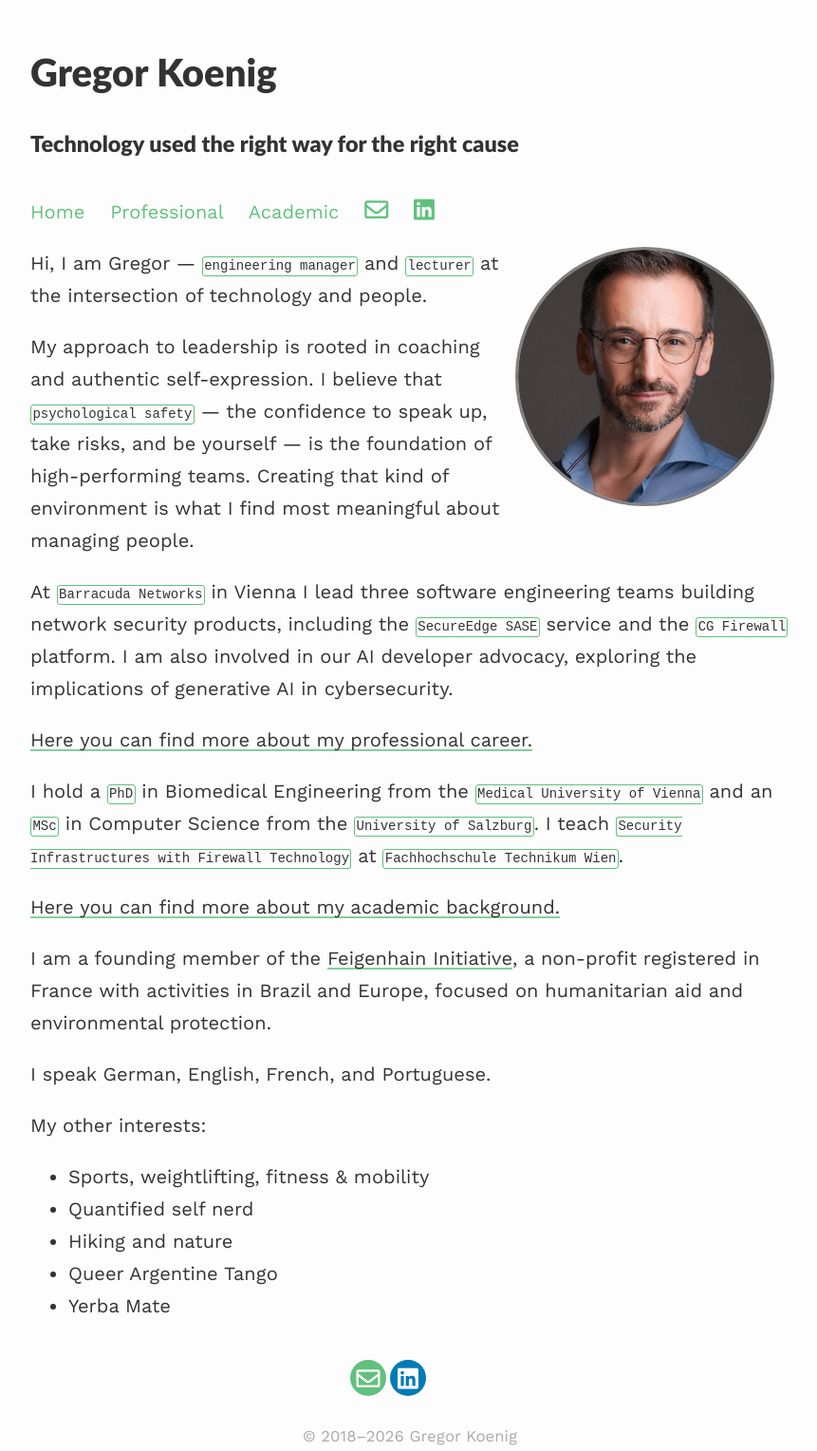
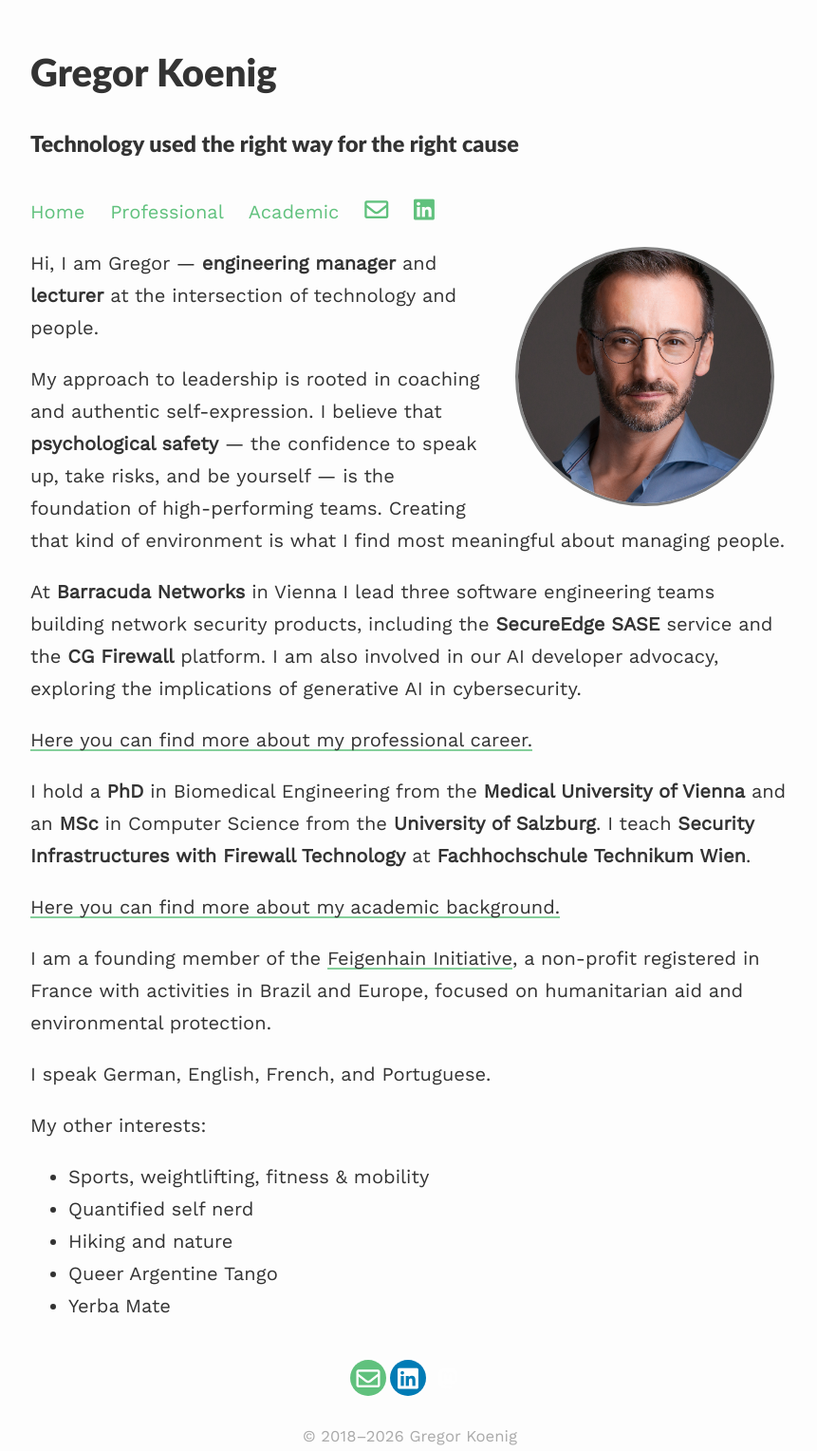
Before and after one commit to gregorkoenig/gregorkoenig.github.io, a Jekyll site: the page built from index.md, in a window 1280 px wide. Shown: the whole page at 95% size, without its empty margins (208-1069 px from the left). Built offline with Jekyll 4.4.1, drawn with Linux system fonts in a browser that asks for light colours; nearby versions of some CDN libraries.

Commit message:
Replace backtick emphasis with bold on homepage
Co-Authored-By: Claude Sonnet 4.6 <noreply@anthropic.com>

```diff
--- a/index.md
+++ b/index.md
@@ -7,15 +7,15 @@ profile:
 published: true
 ---
 
-Hi, I am Gregor — `engineering manager` and `lecturer` at the intersection of technology and people.
+Hi, I am Gregor — **engineering manager** and **lecturer** at the intersection of technology and people.
 
-My approach to leadership is rooted in coaching and authentic self-expression. I believe that `psychological safety` — the confidence to speak up, take risks, and be yourself — is the foundation of high-performing teams. Creating that kind of environment is what I find most meaningful about managing people.
+My approach to leadership is rooted in coaching and authentic self-expression. I believe that **psychological safety** — the confidence to speak up, take risks, and be yourself — is the foundation of high-performing teams. Creating that kind of environment is what I find most meaningful about managing people.
 
-At `Barracuda Networks` in Vienna I lead three software engineering teams building network security products, including the `SecureEdge SASE` service and the `CG Firewall` platform. I am also involved in our AI developer advocacy, exploring the implications of generative AI in cybersecurity.
+At **Barracuda Networks** in Vienna I lead three software engineering teams building network security products, including the **SecureEdge SASE** service and the **CG Firewall** platform. I am also involved in our AI developer advocacy, exploring the implications of generative AI in cybersecurity.
 
 [Here you can find more about my professional career.](https://gregorkoenig.github.io/professional)
 
-I hold a `PhD` in Biomedical Engineering from the `Medical University of Vienna` and an `MSc` in Computer Science from the `University of Salzburg`. I teach `Security Infrastructures with Firewall Technology` at `Fachhochschule Technikum Wien`.
+I hold a **PhD** in Biomedical Engineering from the **Medical University of Vienna** and an **MSc** in Computer Science from the **University of Salzburg**. I teach **Security Infrastructures with Firewall Technology** at **Fachhochschule Technikum Wien**.
 
 [Here you can find more about my academic background.](https://gregorkoenig.github.io/academic)
 
```
